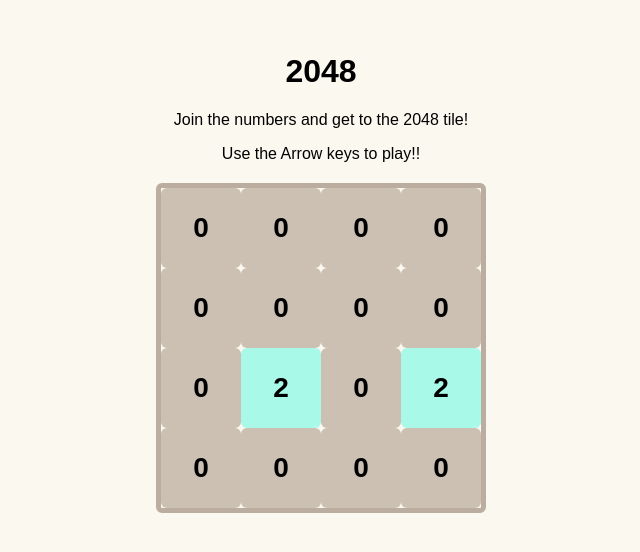
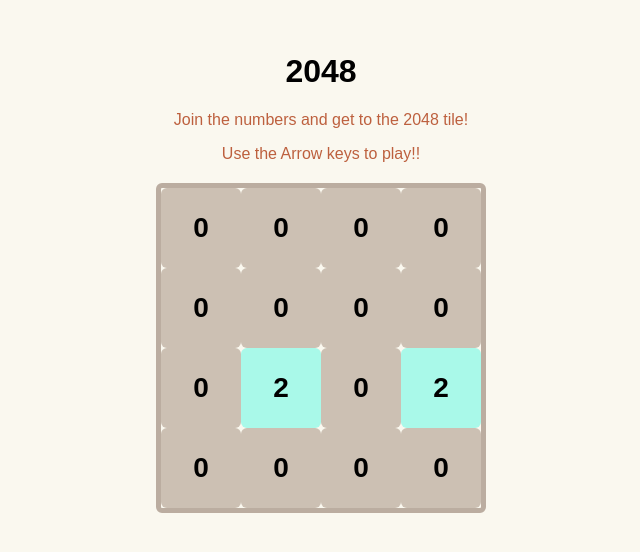
Before and after one commit to Prabhavatireddyy/2048_Game, a plain HTML site: page index.html in a window 1280 px wide. Shown: the part 128-680 px from the top of the page, without its empty margins (319-959 px from the left). Drawn offline with Linux system fonts and the light colour scheme.

Commit message:
Update style.css

```diff
--- a/style.css
+++ b/style.css
@@ -8,7 +8,9 @@
   align-items: center;
   height: 100vh;
 }
-
+p{
+  color: rgb(189, 96, 62)
+}
 .container {
   text-align: center;
 }
```
